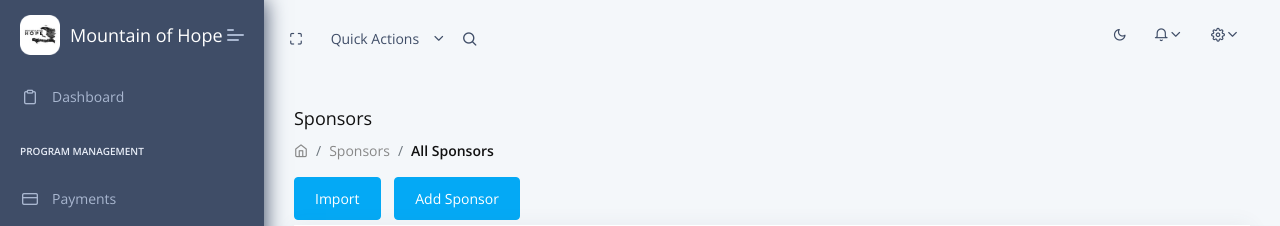
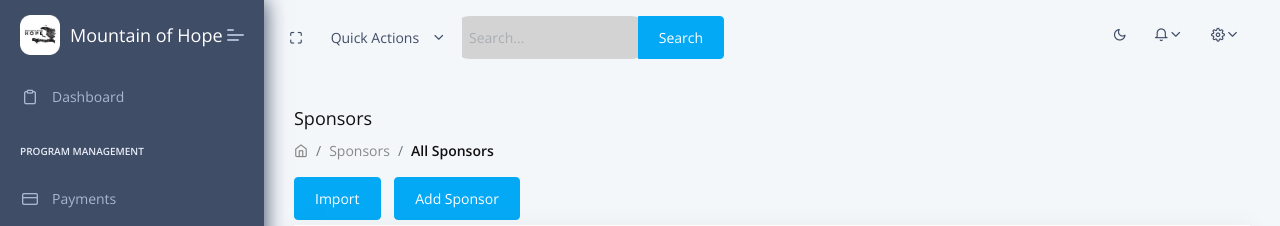
Before and after one commit to Mountain-of-Hope/advocate, a Django app: page /sponsors.html in a window 1280 px wide. Shown: the top 226 px of the page. Run offline with Django 3.2, Linux system fonts and the light colour scheme; the visitor is signed in with stand-in values (Sample User, id 1); data that the repository does not hold is empty; some libraries are stand-ins or nearby versions.

Commit message:
basic sponsor search

```diff
--- a/apps/home/urls.py
+++ b/apps/home/urls.py
@@ -25,6 +25,7 @@ urlpatterns = [
     path('setup/upload', views.Upload, name='upload'),
     path('sponsors/upload', views.Upload_Sponsors, name='upload_sponsors'),
     path('students/upload', views.Upload_Students, name='upload_students'),
+    #path('search', views.search_site, name='search-site'),
 
 
     # REMOVE IN PRODUCTION, FOR TESTING ONLY
--- a/apps/home/views.py
+++ b/apps/home/views.py
@@ -54,7 +54,16 @@ def Sponsor_Add(request):
                 form = DonorForm()
             return HttpResponseRedirect('../sponsors.html')
 
+@login_required(login_url="/login/")
+def search_site(request):
+    if request.method == 'POST':
+        searchText = request.POST['search-text']
 
+        return HttpResponseRedirect('../search.html',
+                                    {'results': searchText})
+    else:
+        return HttpResponseRedirect('../search.html',
+                                    {'results': searchText})
 
 
 
@@ -84,6 +93,21 @@ def pages(request):
 
         if load_template == 'admin':
             return HttpResponseRedirect(reverse('admin:index'))
+
+        if load_template == 'search.html':
+            if request.method == 'POST':
+                searchText = request.POST['search-text']
+
+                results = Donor.objects.filter(name__contains=searchText)
+
+                context['results'] = results
+                context['searchTerm'] = searchText
+
+            else:
+                searchText = request.POST['search-text']
+                context['searchTerm'] = searchText
+
+
 
         if load_template == 'overfunded.html':
             overfunded_students = []
@@ -133,10 +157,6 @@ def pages(request):
                     student.deficit_amount = total-expected_amount
 
             context['underfunded'] = underfunded_students
-
-
-
-
 
 
         # hacked, needs to be refactored, extract to individual methods
@@ -227,9 +247,9 @@ def pages(request):
         html_template = loader.get_template('home/page-404.html')
         return HttpResponse(html_template.render(context, request))
 
-    except:
+"""     except:
         html_template = loader.get_template('home/page-500.html')
-        return HttpResponse(html_template.render(context, request))
+        return HttpResponse(html_template.render(context, request)) """
 
 @login_required(login_url="/login/")
 def Payment_Detail(request, id):
--- a/apps/templates/includes/navigation.html
+++ b/apps/templates/includes/navigation.html
@@ -28,18 +28,27 @@
             </li>
             <li class="nav-item">
                 <div class="main-search">
-                    <div class="input-group">
-                        <input type="text" id="m-search" class="form-control" placeholder="Search . . .">
-                        <a href="javascript:" class="input-group-append search-close">
-                            <i class="feather icon-x input-group-text"></i>
-                        </a>
-                        <span class="input-group-append search-btn btn btn-primary">
-                                <i class="feather icon-search input-group-text"></i>
-                            </span>
-                    </div>
+                    <form method="POST" action="search.html">
+                        {% csrf_token %}
+                        <div class="input-group mb-3">
+                            <input name="search-text" style="width: auto; background: lightgray; border-radius: 5%;"  type="text" class="form-control" placeholder="  Search..." aria-label="Search..." aria-describedby="Search...">
+                            <div class="input-group-append">
+                                <button class="btn btn-primary" type="button">Search</button>
+                            </div>
+                        </div>
+                    </form>
                 </div>
             </li>
         </ul>
+{% comment %}         <form method="POST" action="{% url 'search-site' %}">
+            {% csrf_token %}
+            <div class="input-group mb-3">
+                <input type="text" class="form-control" placeholder="Search..." aria-label="Search..." aria-describedby="Search...">
+                <div class="input-group-append">
+                    <button class="btn btn-primary" type="button">Button</button>
+                </div>
+            </div>
+        </form> {% endcomment %}
         <ul class="navbar-nav ml-auto">
             <li>
                 <label>
--- a/apps/templates/includes/sidebar.html
+++ b/apps/templates/includes/sidebar.html
@@ -16,7 +16,7 @@
 {% comment %}                 <li class="nav-item pcoded-menu-caption">
                     <label>Navigation</label>
                 </li> {% endcomment %}
-                <li data-username="dashboard Default Ecommerce CRM Analytics Crypto Project"
+                <li data-username="dashboard"
                     class="nav-item {% if 'index' in segment %} active {% endif %}">
                     <a href="/" class="nav-link "><span class="pcoded-micon"><i class="feather icon-clipboard"></i></span><span
                             class="pcoded-mtext">Dashboard</span></a>
```
Also changed, not shown: apps/templates/home/search.html (added, +110 -0 lines), apps/static/assets/css/style.css.
